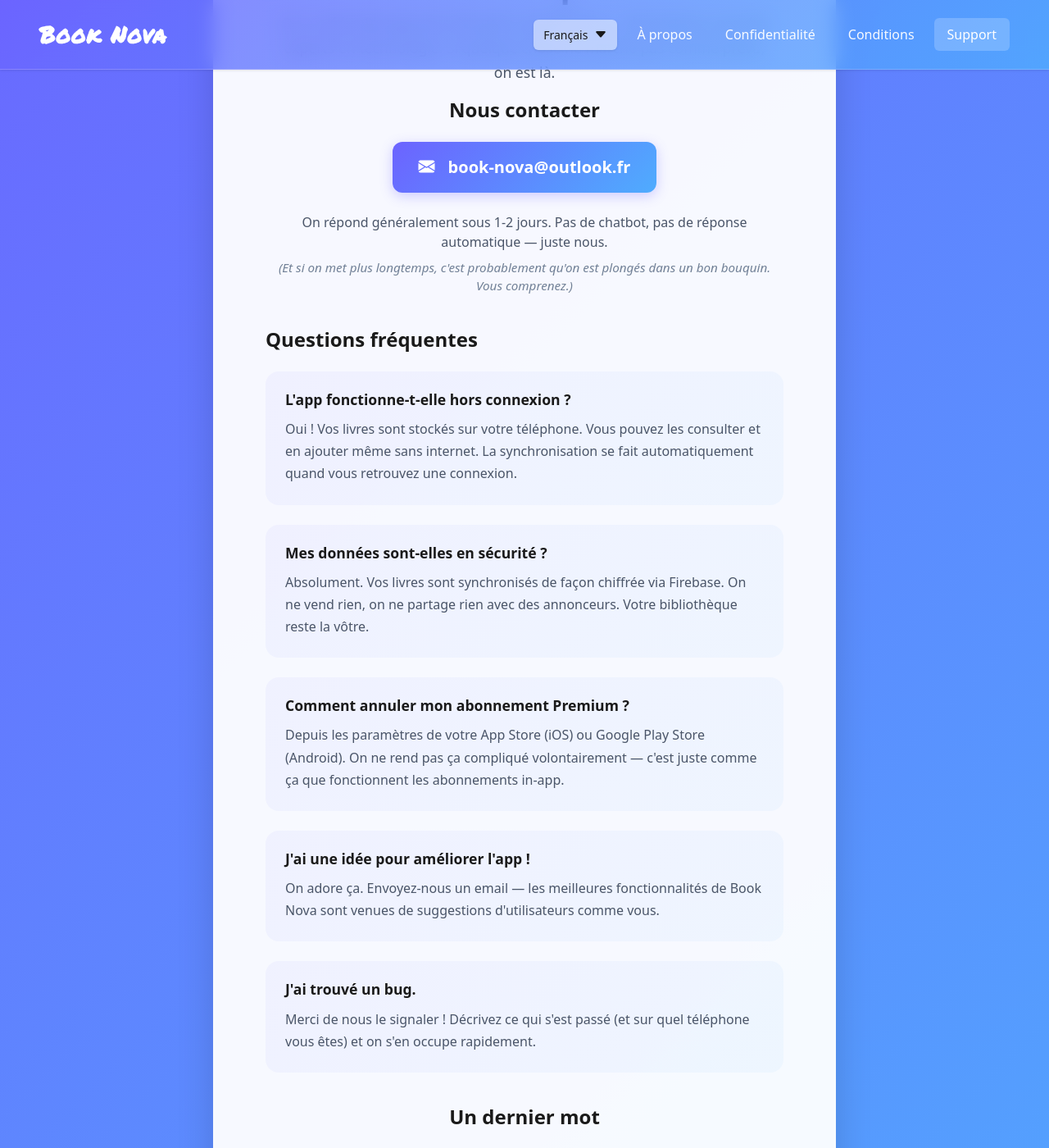
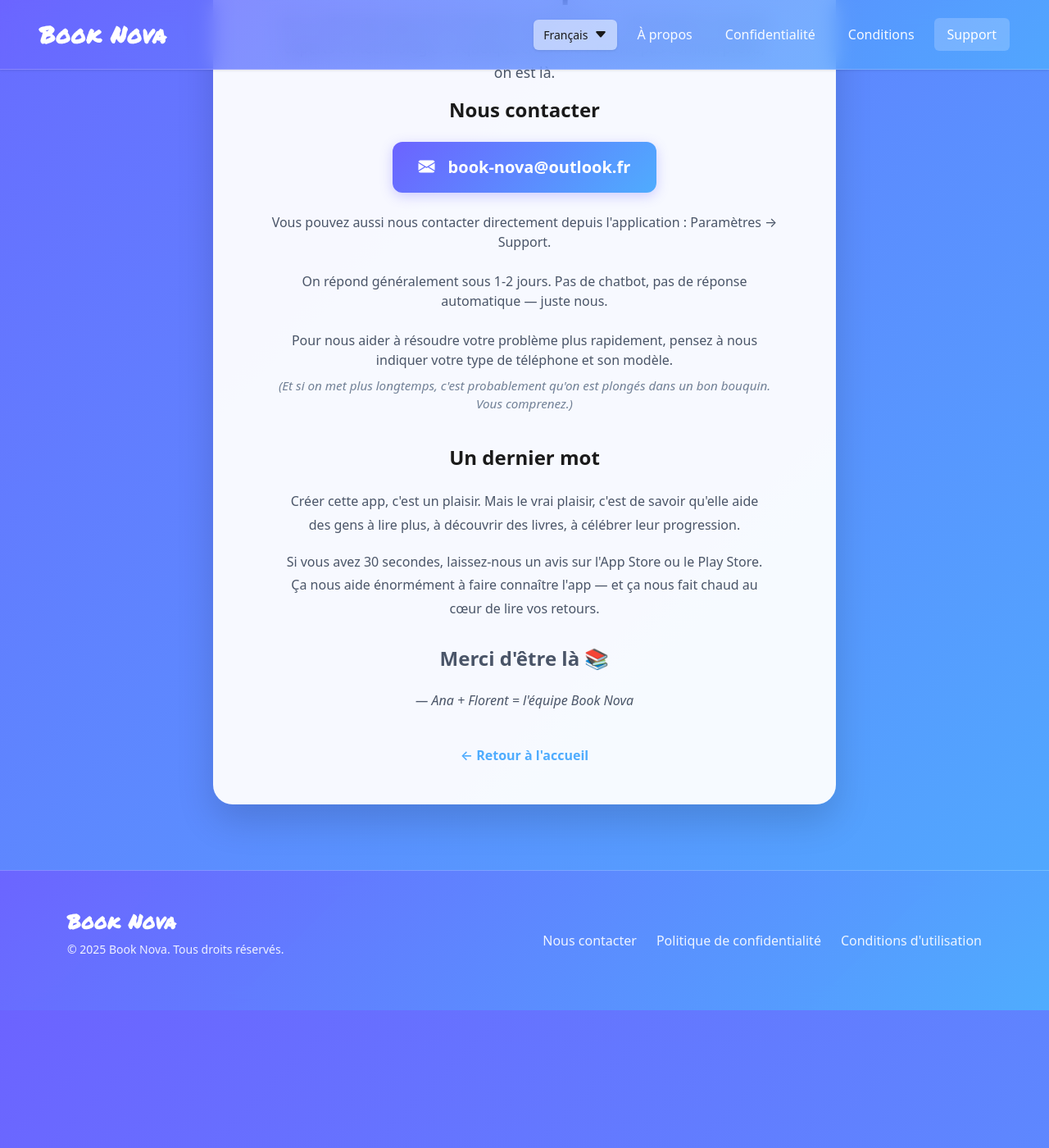
Before and after one commit to Anarres4/book-nova, a Jekyll site: the page built from support.html, in a window 1280 px wide and 1400 px high, scrolled down 363 px. Shown: the whole window at 82% size. Built offline with Jekyll 4.4.1, drawn with Linux system fonts in a browser that asks for light colours.

Commit message:
✏️ update typos in support page

```diff
--- a/support.html
+++ b/support.html
@@ -24,40 +24,10 @@
                     <i class="bi bi-envelope-fill me-2"></i>
                     book-nova@outlook.fr
                 </a>
+                <p class="contact-note" data-i18n="supportPage.contact.inApp">Vous pouvez aussi nous contacter directement depuis l'application : Paramètres → Support.</p>
                 <p class="contact-note" data-i18n="supportPage.contact.note">On répond généralement sous 1-2 jours. Pas de chatbot, pas de réponse automatique — juste nous.</p>
+                <p class="contact-note" data-i18n="supportPage.contact.deviceInfo">Pour nous aider à résoudre votre problème plus rapidement, pensez à nous indiquer votre type de téléphone et son modèle.</p>
                 <p class="contact-joke" data-i18n="supportPage.contact.joke">(Et si on met plus longtemps, c'est probablement qu'on est plongés dans un bon bouquin. Vous comprenez.)</p>
-            </section>
-
-            <!-- FAQ Section -->
-            <section class="support-block faq-block">
-                <h2 data-i18n="supportPage.faq.title">Questions fréquentes</h2>
-
-                <div class="support-faq-list">
-                    <div class="support-faq-item">
-                        <h3 data-i18n="supportPage.faq.q1">L'app fonctionne-t-elle hors connexion ?</h3>
-                        <p data-i18n="supportPage.faq.a1">Oui ! Vos livres sont stockés sur votre téléphone. Vous pouvez les consulter et en ajouter même sans internet. La synchronisation se fait automatiquement quand vous retrouvez une connexion.</p>
-                    </div>
-
-                    <div class="support-faq-item">
-                        <h3 data-i18n="supportPage.faq.q2">Mes données sont-elles en sécurité ?</h3>
-                        <p data-i18n="supportPage.faq.a2">Absolument. Vos livres sont synchronisés de façon chiffrée via Firebase. On ne vend rien, on ne partage rien avec des annonceurs. Votre bibliothèque reste la vôtre.</p>
-                    </div>
-
-                    <div class="support-faq-item">
-                        <h3 data-i18n="supportPage.faq.q3">Comment annuler mon abonnement Premium ?</h3>
-                        <p data-i18n="supportPage.faq.a3">Depuis les paramètres de votre App Store (iOS) ou Google Play Store (Android). On ne rend pas ça compliqué volontairement — c'est juste comme ça que fonctionnent les abonnements in-app.</p>
-                    </div>
-
-                    <div class="support-faq-item">
-                        <h3 data-i18n="supportPage.faq.q4">J'ai une idée pour améliorer l'app !</h3>
-                        <p data-i18n="supportPage.faq.a4">On adore ça. Envoyez-nous un email — les meilleures fonctionnalités de Book Nova sont venues de suggestions d'utilisateurs comme vous.</p>
-                    </div>
-
-                    <div class="support-faq-item">
-                        <h3 data-i18n="supportPage.faq.q5">J'ai trouvé un bug.</h3>
-                        <p data-i18n="supportPage.faq.a5">Merci de nous le signaler ! Décrivez ce qui s'est passé (et sur quel téléphone vous êtes) et on s'en occupe rapidement.</p>
-                    </div>
-                </div>
             </section>
 
             <!-- Final Word -->
```
Also changed, not shown: _data/translations.yml (+9 -0 lines).
